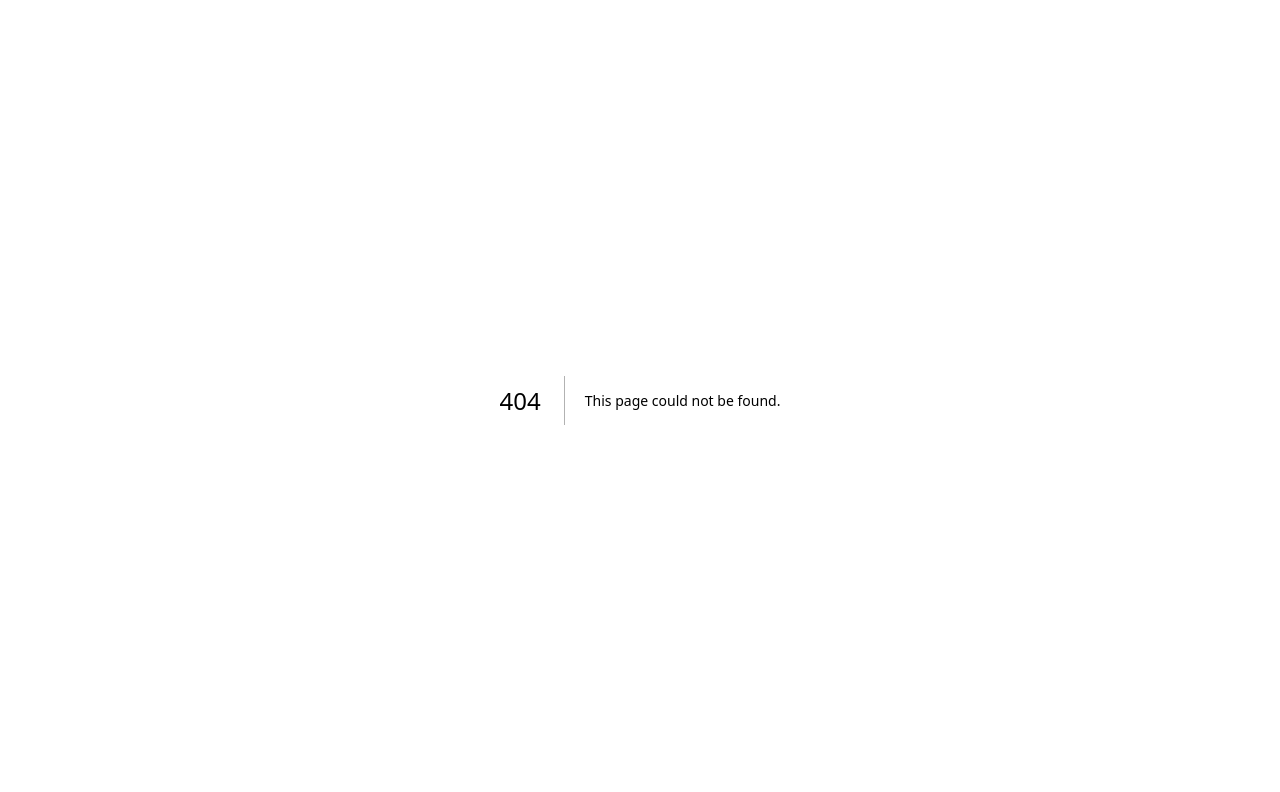
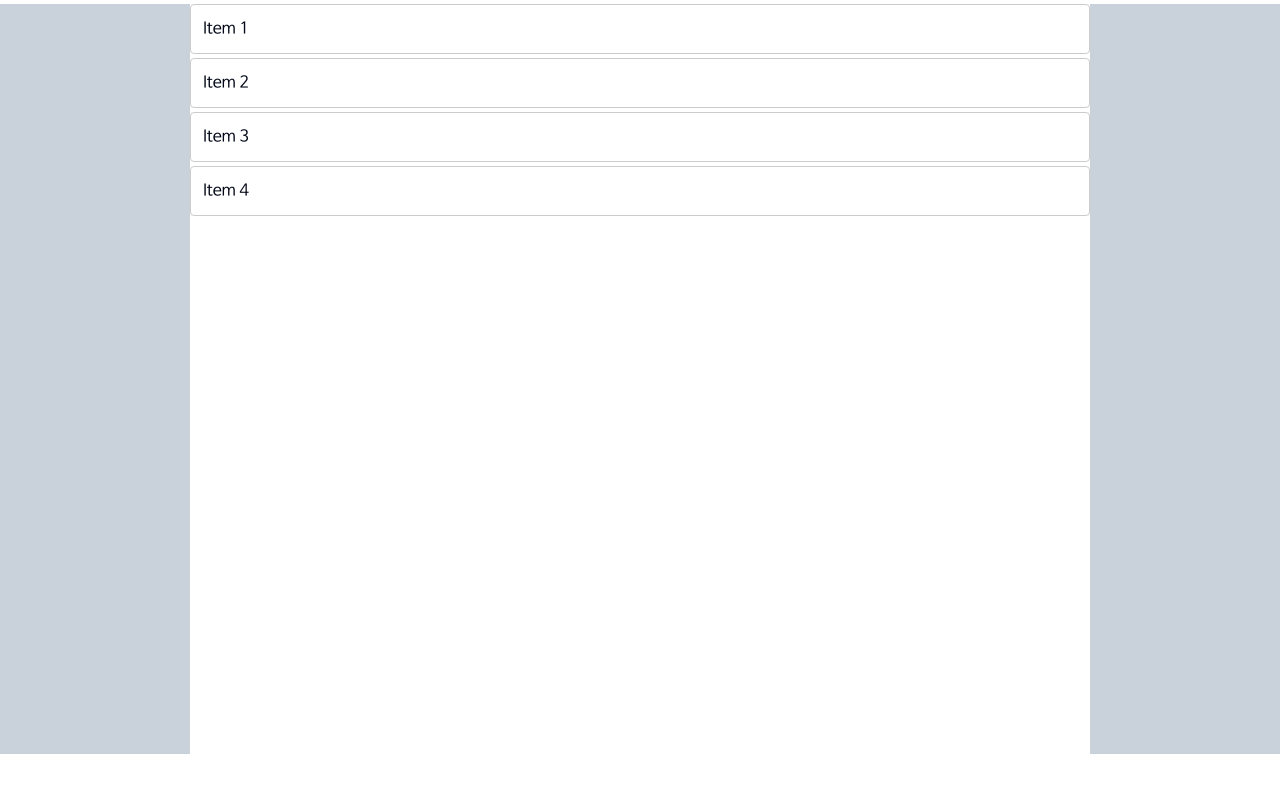
Before and after one commit to 2duckchun/nextjs-code-archive, a Next.js app: page /drag-and-drop in a window 1280 px wide. Before the commit this address had no page. Shown: the top 792 px of the page. Built offline with nearby package versions, Linux system fonts and the light colour scheme.

Commit message:
:art: 드래그앤드롭 테스트

```diff
--- /dev/null
+++ b/src/app/(routes)/(default)/drag-and-drop/page.tsx
@@ -0,0 +1,108 @@
+'use client'
+
+import { useState } from 'react'
+
+export default function SortableList() {
+  const [items, setItems] = useState([
+    { id: '1', title: 'Item 1' },
+    { id: '2', title: 'Item 2' },
+    { id: '3', title: 'Item 3' },
+    { id: '4', title: 'Item 4' },
+  ])
+
+  const [draggedId, setDraggedId] = useState<string | null>(null)
+  const [placeholderIndex, setPlaceholderIndex] = useState<number | null>(null)
+
+  const handleDragStart = (e: React.DragEvent<HTMLLIElement>, id: string) => {
+    setDraggedId(id)
+    e.dataTransfer.effectAllowed = 'move'
+  }
+
+  const handleDragOver = (
+    e: React.DragEvent<HTMLLIElement>,
+    overId: string,
+  ) => {
+    e.preventDefault()
+
+    const dragIndex = items.findIndex((i) => i.id === draggedId)
+    const overIndex = items.findIndex((i) => i.id === overId)
+
+    if (dragIndex === -1 || overIndex === -1) return
+
+    // dragIndex < overIndex면 "아래", 반대면 "위"
+    const newIndex = dragIndex < overIndex ? overIndex + 1 : overIndex
+    if (newIndex !== placeholderIndex) {
+      setPlaceholderIndex(newIndex)
+    }
+  }
+
+  const handleDrop = (e: React.DragEvent<HTMLUListElement>) => {
+    e.preventDefault()
+    if (placeholderIndex === null) return
+
+    const draggedItem = items.find((item) => item.id === draggedId)
+    if (!draggedItem) return
+    const filtered = items.filter((item) => item.id !== draggedId)
+    const updated = [...filtered]
+
+    updated.splice(placeholderIndex, 0, draggedItem)
+
+    setItems(updated)
+    setDraggedId(null)
+    setPlaceholderIndex(null)
+  }
+
+  return (
+    <ul onDragOver={(e) => e.preventDefault()} onDrop={handleDrop}>
+      {items.map((item, index) => (
+        <div key={item.id}>
+          {/* Placeholder 위치 */}
+          {placeholderIndex === index && (
+            <li
+              style={{
+                height: '40px',
+                margin: '4px 0',
+                background: '#d0ebff',
+                border: '2px dashed #339af0',
+                borderRadius: '4px',
+              }}
+            >
+              Drop Here
+            </li>
+          )}
+
+          <li
+            draggable
+            onDragStart={(e) => handleDragStart(e, item.id)}
+            onDragOver={(e) => handleDragOver(e, item.id)}
+            style={{
+              border: '1px solid #ccc',
+              margin: '4px 0',
+              padding: '12px',
+              background: '#fff',
+              borderRadius: '4px',
+              cursor: 'grab',
+              opacity: draggedId === item.id ? 0.1 : 1,
+            }}
+          >
+            {item.title}
+          </li>
+        </div>
+      ))}
+      {/* 리스트 마지막에 떨어질 때 placeholder */}
+      {placeholderIndex === items.length && (
+        <li
+          style={{
+            height: '40px',
+            margin: '4px 0',
+            background: '#d0ebff',
+            border: '2px dashed #339af0',
+            borderRadius: '4px',
+          }}
+        >
+          Drop Here
+        </li>
+      )}
+    </ul>
+  )
+}
```
